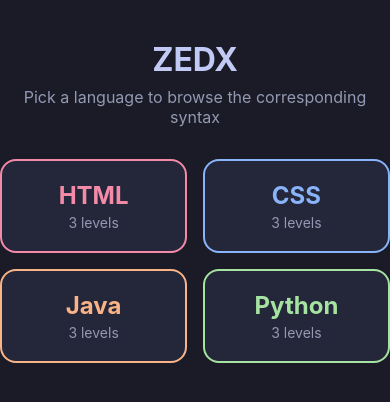
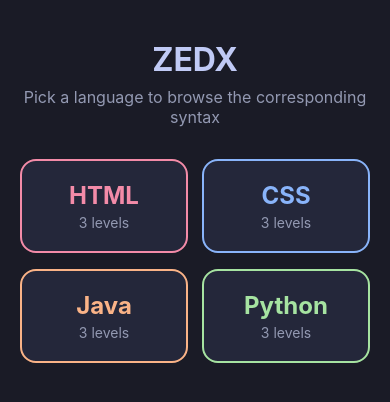
Before and after one commit to itologis/ZEDX, a React Native app: screen / in a window 390 px wide. Shown: the top 402 px of the page. Built offline with nearby package versions, Linux system fonts and the light colour scheme.

Commit message:
adapting drid

```diff
--- a/src/screens/HomeScreen.js
+++ b/src/screens/HomeScreen.js
@@ -1,5 +1,4 @@
-import React from 'react';
-import { SafeAreaView, StyleSheet, Text, TouchableOpacity, View } from 'react-native';
+import { SafeAreaView, ScrollView, StyleSheet, Text, TouchableOpacity, View } from 'react-native'; // ⚡ Added ScrollView
 
 const LANGUAGES = [
   { key: "html", label: "HTML", color: "#f38ba8", subtitle: "3 levels" },
@@ -11,6 +10,8 @@ const LANGUAGES = [
 export default function HomeScreen({ onSelectLanguage }) {
   return (
     <SafeAreaView style={styles.container}>
+      {/* ⚡ Wrap content inside a ScrollView so it scrolls smoothly on smaller devices */}
+      <ScrollView showsVerticalScrollIndicator={false}>
         <Text style={styles.appTitle}>ZEDX</Text>
         <Text style={styles.appSubtitle}>Pick a language to browse the corresponding syntax</Text>
         <View style={styles.grid}>
@@ -21,15 +22,17 @@ export default function HomeScreen({ onSelectLanguage }) {
             </TouchableOpacity>
           ))}
         </View>
+      </ScrollView>
     </SafeAreaView>
   );
 }
 
 const styles = StyleSheet.create({
-  container: { flex: 1, backgroundColor: '#1a1b26', paddingHorizontal: 20, paddingTop: 40 },
-  appTitle: { color: '#c0caf5', fontSize: 32, fontWeight: 'bold', textAlign: 'center', marginBottom: 8 },
-  appSubtitle: { color: '#9399b2', fontSize: 16, textAlign: 'center', marginBottom: 32 },
-  grid: { flexDirection: 'row', flexWrap: 'wrap', justifyContent: 'space-between' },
+  container: { flex: 1, backgroundColor: '#1a1b26' },
+  // ⚡ Adjusted layouts and paddings to ensure content alignment stretches cleanly to device borders
+  appTitle: { color: '#c0caf5', fontSize: 32, fontWeight: 'bold', textAlign: 'center', marginBottom: 8, marginTop: 40 },
+  appSubtitle: { color: '#9399b2', fontSize: 16, textAlign: 'center', marginBottom: 32, paddingHorizontal: 20 },
+  grid: { flexDirection: 'row', flexWrap: 'wrap', justifyContent: 'space-between', paddingHorizontal: 20 },
   tile: { width: '48%', backgroundColor: '#24273a', borderRadius: 16, padding: 20, marginBottom: 16, borderWidth: 2, alignItems: 'center' },
   tileTitle: { fontSize: 24, fontWeight: 'bold', marginBottom: 4 },
   tileSubtitle: { color: '#9399b2', fontSize: 14 },
```
Lines whose indentation alone changed are shown as unchanged.
